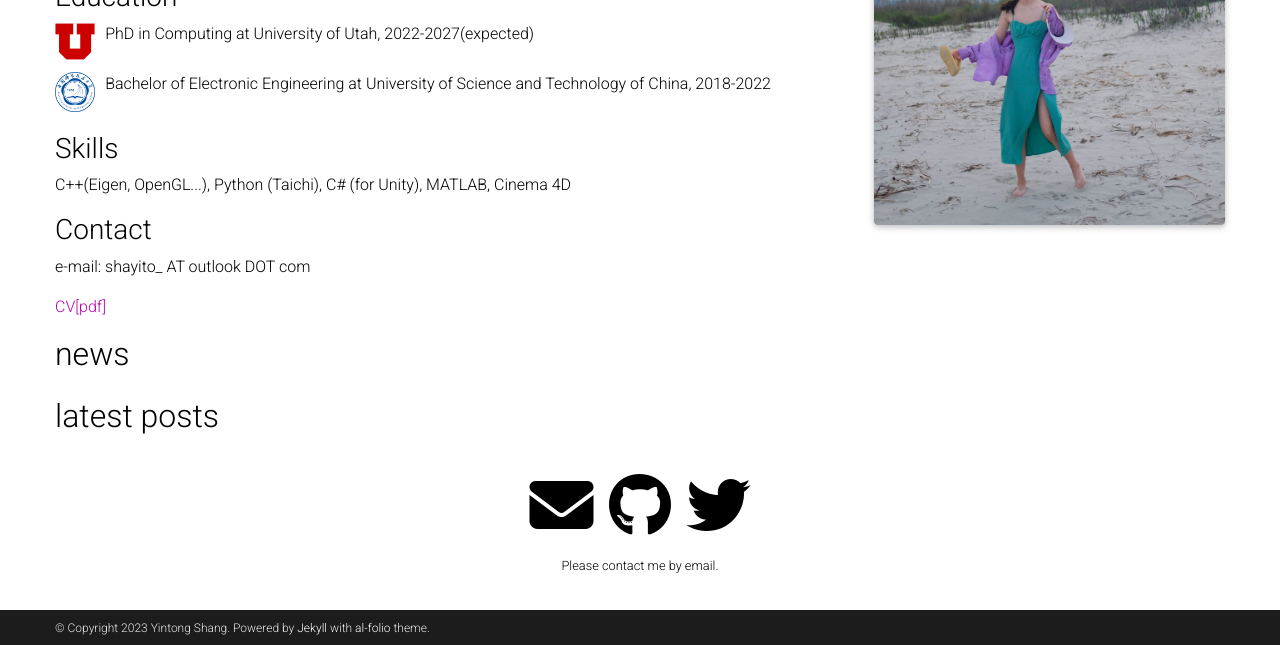
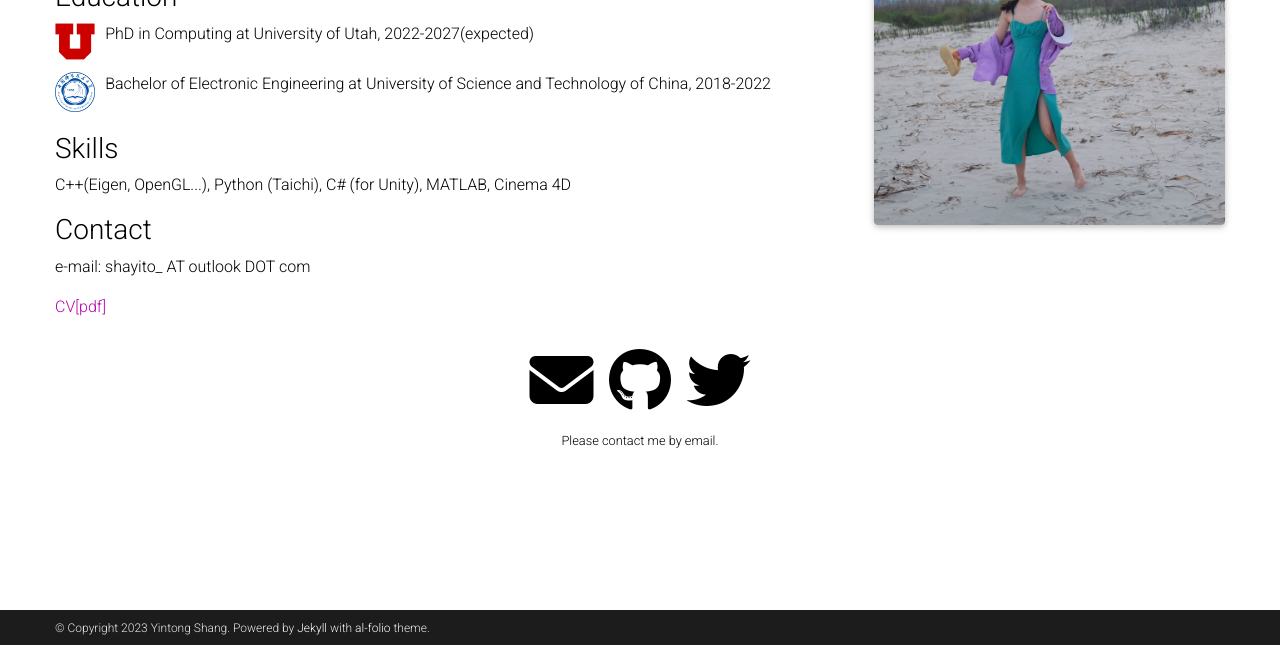
Before and after one commit to ShaYito/ShaYito.github.io, a Jekyll site: the page built from pages/about.html, in a window 1280 px wide and 1148 px high. Shown: the part 503-1148 px from the top of the window. Built offline with Jekyll 4.4.1, drawn with Linux system fonts in a browser that asks for light colours; full-size pictures stand in for the smaller copies a plugin makes; comment, search, counter and statistics services are not loaded; a style sheet for code colours, icons or effects is not loaded.

```diff
--- a/_config.yml
+++ b/_config.yml
@@ -128,7 +128,7 @@
   enabled: true
 
 related_blog_posts:
-  enabled: true
+  enabled: false
   max_related: 5
 
 # Giscus comments (RECOMMENDED)
@@ -153,20 +153,20 @@
   news:
     defaults:
       layout: post
-    output: true
+    output: false
     permalink: /news/:path/
   projects:
     output: true
     permalink: /projects/:path/
 
 announcements:
-  enabled: true
-  scrollable: true # adds a vertical scroll bar if there are more than 3 news items
+  enabled: false
+  scrollable: false # adds a vertical scroll bar if there are more than 3 news items
   limit: 5 # leave blank to include all the news in the `_news` folder
 
 latest_posts:
-  enabled: true
-  scrollable: true # adds a vertical scroll bar if there are more than 3 new posts items
+  enabled: false
+  scrollable: false # adds a vertical scroll bar if there are more than 3 new posts items
   limit: 3 # leave blank to include all the blog posts
 
 # -----------------------------------------------------------------------------
@@ -314,7 +314,7 @@
 
 # These are the defaults
 external_links:
-  enabled: true
+  enabled: false
   rel: external nofollow noopener
   target: _blank
   exclude:
@@ -325,7 +325,7 @@
 # -----------------------------------------------------------------------------
 
 imagemagick:
-  enabled: true # enables responsive images for your site (recommended, see https://github.com/alshedivat/al-folio/issues/537)
+  enabled: false # enables responsive images for your site (recommended, see https://github.com/alshedivat/al-folio/issues/537)
   widths:
     - 480
     - 800
--- a/_layouts/about.html
+++ b/_layouts/about.html
@@ -48,10 +48,10 @@
           {%- endif %}
 
           <!-- Latest posts -->
-          {% if page.latest_posts -%}
+          <!-- {% if page.latest_posts -%}
             <h2><a href="{{ '/blog/' | relative_url }}" style="color: inherit;">latest posts</a></h2>
             {%- include latest_posts.html %}
-          {%- endif %}
+          {%- endif %} -->
 
           <!-- Social -->
           {%- if page.social %}
```
Also changed, not shown: news.html (deleted, +0 -7 lines), 4 other files.
